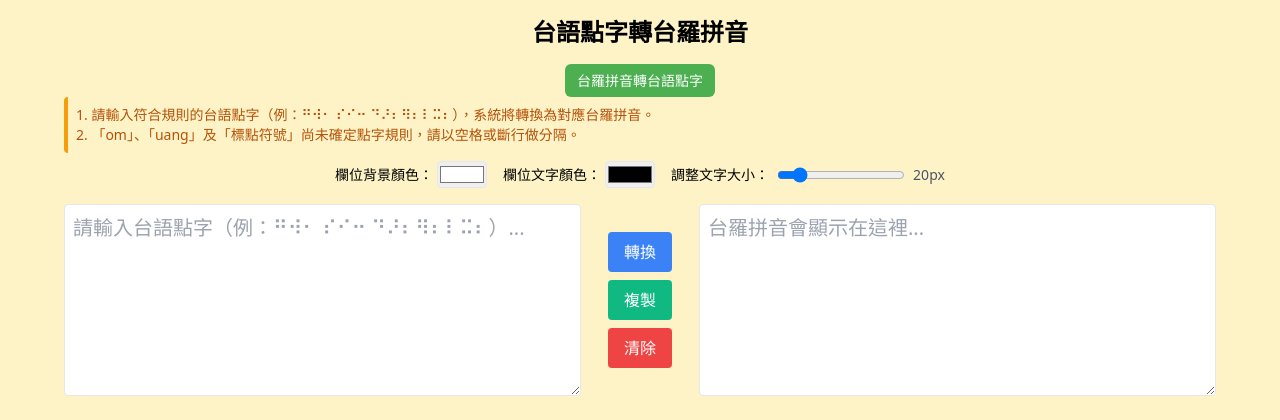
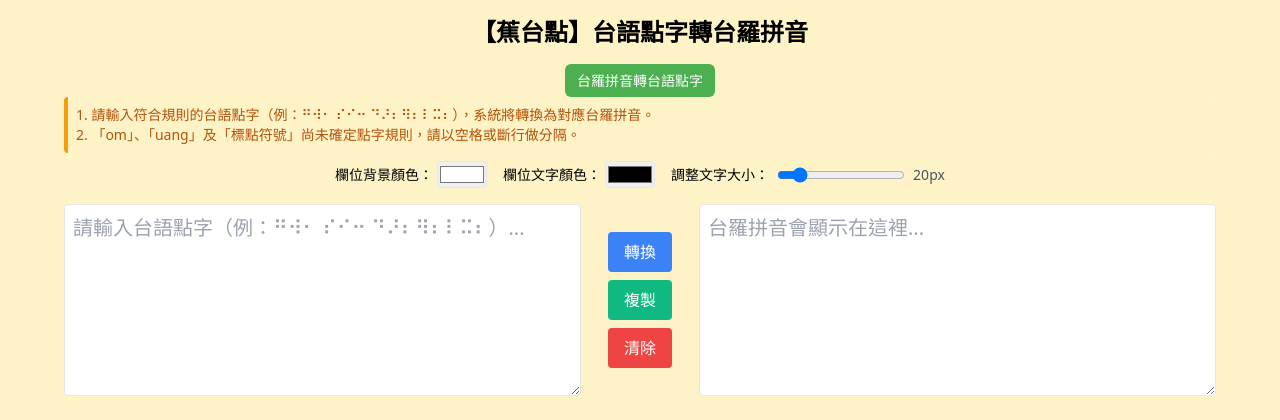
Before and after one commit to hunzan/braille_to_haka, a Flask app: page / in a window 1280 px wide. Shown: the top 420 px of the page. Run offline with Flask 3, Linux system fonts and the light colour scheme.

Commit message:
Update index.html

```diff
--- a/templates/index.html
+++ b/templates/index.html
@@ -4,12 +4,12 @@
   <link rel="icon" href="/static/taivi.ico" type="image/x-icon">
   <meta charset="UTF-8" />
   <meta name="viewport" content="width=device-width, initial-scale=1.0" />
-  <title>台語點字轉台羅拼音</title>
+  <title>【蕉台點】台語點字轉台羅拼音</title>
   <link href="https://cdn.jsdelivr.net/npm/tailwindcss@2.2.19/dist/tailwind.min.css" rel="stylesheet">
 </head>
 <body class="bg-yellow-100 min-h-screen flex flex-col items-center p-4 font-sans">
 <main class="flex-grow w-full flex flex-col items-center">
-  <h1 class="text-2xl font-bold mb-4" tabindex="0">台語點字轉台羅拼音</h1>
+  <h1 class="text-2xl font-bold mb-4" tabindex="0">【蕉台點】台語點字轉台羅拼音</h1>
 
     <a href="https://tj-to-braille-webtool.onrender.com/">
       <button style="background-color: #4CAF50; color: white;
```
